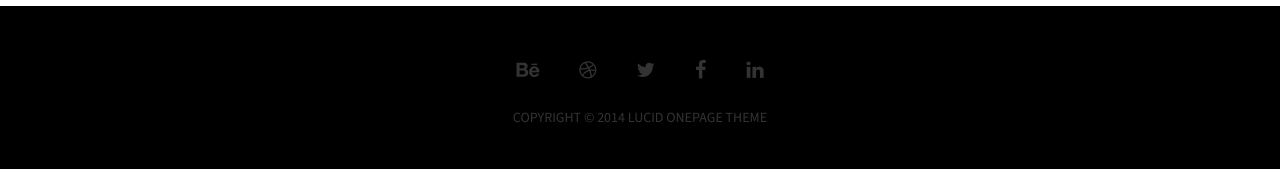
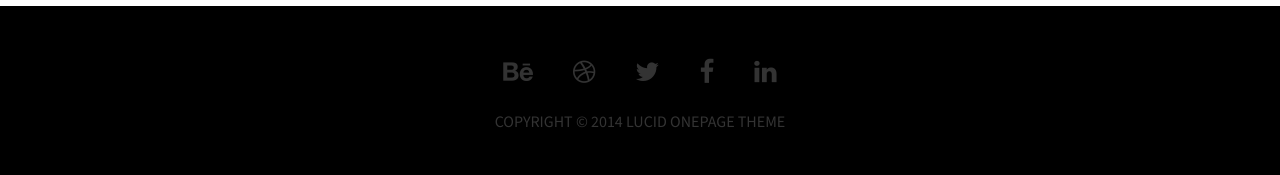
Before and after one commit to faria-bijury/Lucid-Full, a plain HTML site: page index.html in a window 1280 px wide. Shown: the part 5805-5980 px from the top of the page. Drawn offline with nearby package versions, Linux system fonts and the light colour scheme.

Commit message:
Add files via upload

```diff
--- a/css/style.css
+++ b/css/style.css
@@ -516,7 +516,7 @@ a:hover{
 	background: #000000;
 }
 .footer p{
-	font-size: 14px;
+	font-size: 16px;
  	line-height: 1.7em;
  	text-transform: uppercase;
  	font-weight: 500;
@@ -528,6 +528,7 @@ a:hover{
 	background: transparent;
 }
 .footer .navbar .navbar-brand{
+	font-size: 26px;
 	color: #333333;
 	margin: 0px 20px 0px 20px;
 }
--- a/index.html
+++ b/index.html
@@ -469,19 +469,19 @@
 							<nav class="navbar">
 								<div class="container">
 									<a class="navbar-brand" href="#">
-										<i class="fa fa-behance" width="35" height="29"></i>
+										<i class="fa fa-behance"></i>
 									</a>
 									<a class="navbar-brand" href="#">
-										<i class="fa fa-dribbble" width="35" height="29"></i>
+										<i class="fa fa-dribbble"></i>
 									</a>
 									<a class="navbar-brand" href="#">
-										<i class="fa fa-twitter" width="35" height="29"></i>
+										<i class="fa fa-twitter"></i>
 									</a>
 									<a class="navbar-brand" href="#">
-										<i class="fa fa-facebook" width="35" height="29"></i>
+										<i class="fa fa-facebook"></i>
 									</a>
 									<a class="navbar-brand" href="#">
-										<i class="fa fa-linkedin" width="35" height="29"></i>
+										<i class="fa fa-linkedin"></i>
 									</a>
 								</div>
 							</nav>
```
